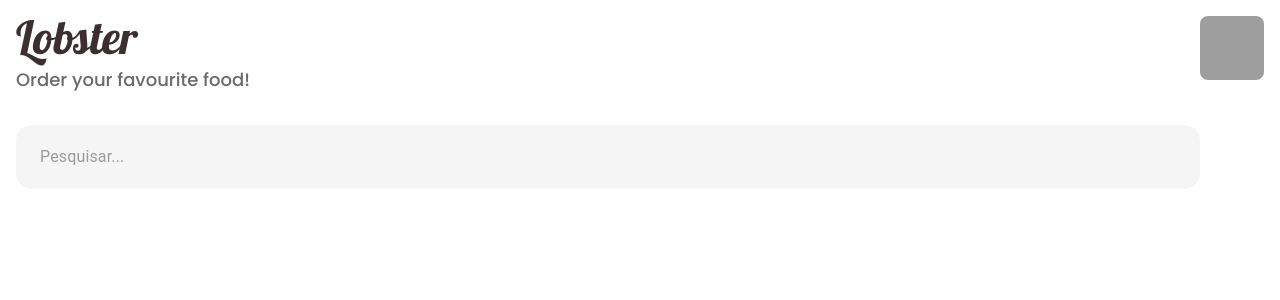
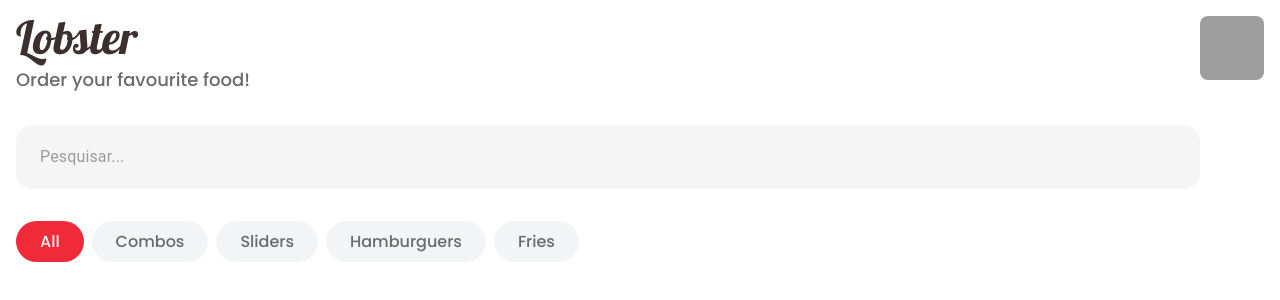
Before and after one commit to jesieldotdev/foodgo, a Next.js app: page / in a window 1280 px wide. Shown: the top 300 px of the page. Built offline with nearby package versions, Linux system fonts and the light colour scheme; grey boxes are pictures that could not be loaded; some icons are missing.

Commit message:
feat: carrousel

```diff
--- /dev/null
+++ b/src/components/Carroussel/index.tsx
@@ -0,0 +1,17 @@
+import * as S from './styles'
+
+interface CarrousselProps {
+    className?: string
+}
+
+export const Carroussel = ({ className}: CarrousselProps) => {
+    const categories = ['All', 'Combos', 'Sliders', 'Hamburguers', 'Fries'].map((item, index) => ({id: index, name: item}))
+
+    return (
+        <S.CarrousselContainer className={className}>
+            {
+                categories.map(item => <S.Item active={item.id === 0 ? 'active' : ''} key={item.id}>{item.name}</S.Item>)
+            }
+        </S.CarrousselContainer>
+    )
+}
--- /dev/null
+++ b/src/components/Carroussel/styles.ts
@@ -0,0 +1,26 @@
+import styled from "styled-components";
+
+interface ItemProps {
+  active?: boolean | string;
+}
+
+export const CarrousselContainer = styled.div`
+  display: flex;
+  width: 100%;
+  gap: 8px;
+  overflow-x: auto;
+
+  &::-webkit-scrollbar {
+    display: none;
+  }
+`;
+
+export const Item = styled.p<ItemProps>`
+  background-color: ${(props) => (props.active ? "#ef2a39" : "#F3F4F6")};
+  color: ${(props) => (props.active ? "#f5f5f5" : "#6A6A6A")};
+  font-family: "Poppins", sans-serif;
+  font-size: 16px;
+  font-weight: 500;
+  padding: 8px 24px;
+  border-radius: 32px;
+`;
--- a/src/components/SearchBar/styles.ts
+++ b/src/components/SearchBar/styles.ts
@@ -30,4 +30,7 @@ export const FilterButton = styled(IconButton)`
   width: 64px;
   height: 64px;
   margin-left: 8px;
+  :hover {
+    background-color: #ef2a39;
+  }
 `;
--- a/src/templates/Home/index.tsx
+++ b/src/templates/Home/index.tsx
@@ -1,6 +1,7 @@
 import { Header } from '@/components/Header'
 import * as S from './styles'
 import { SearchBar } from '@/components/SearchBar'
+import { Carroussel } from '@/components/Carroussel'
 
 interface HomePageProps {
 
@@ -11,6 +12,7 @@ export const HomePage = ({ }: HomePageProps) => {
         <S.HomeContainer>
             <Header className='pd-16'/>
             <SearchBar className='pd-16' />
+            <Carroussel className='pd-16' />
 
         </S.HomeContainer>
     )
```
Also changed, not shown: src/components/Slider/index.tsx (added, +11 -0 lines), src/styles/globals.css (line endings or trailing spaces).
